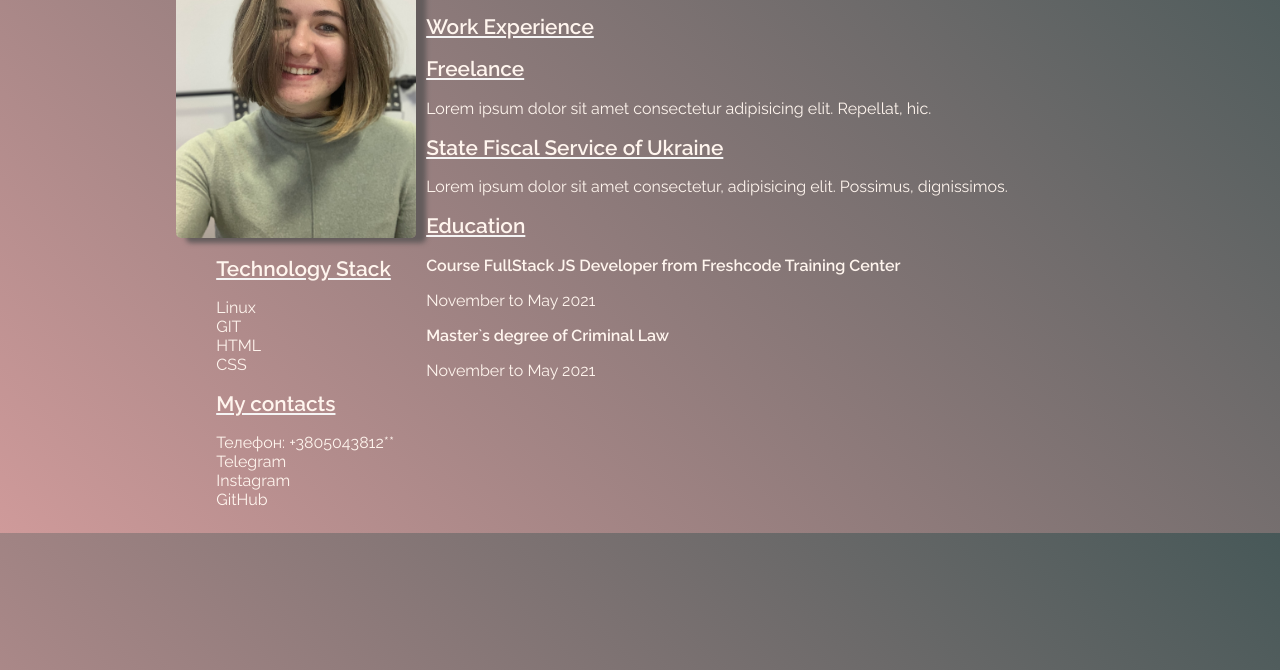
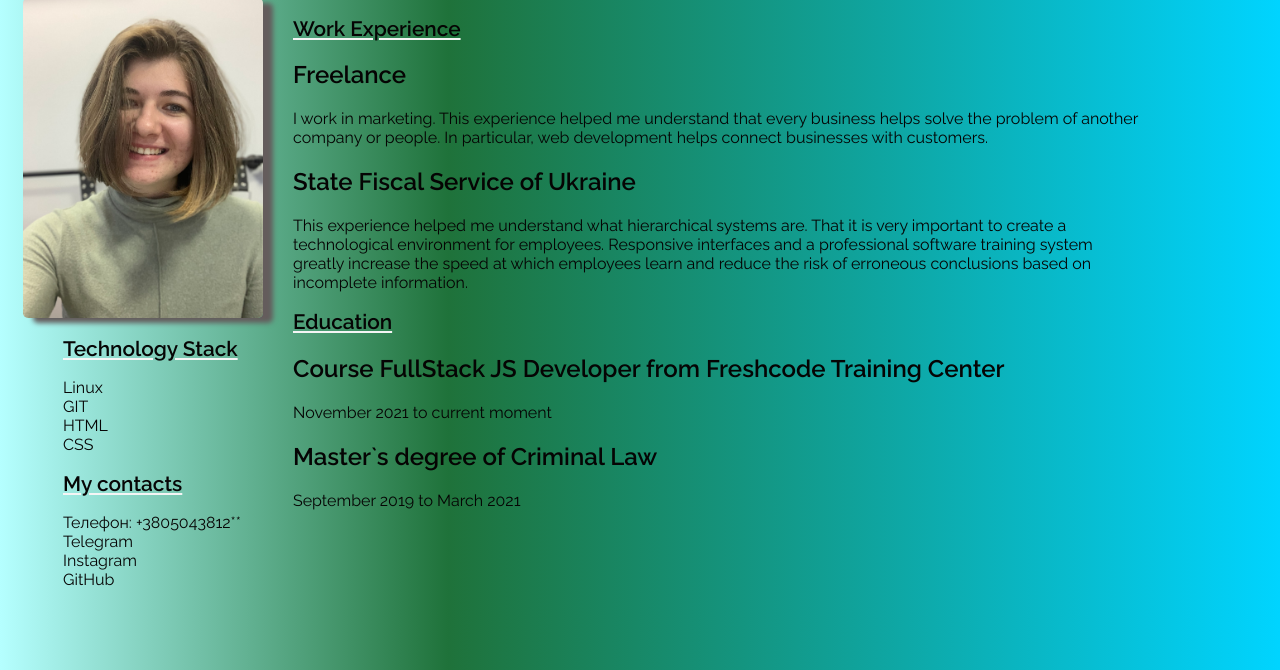
Before and after one commit to holubyulia/projects, a plain HTML site: page index.html in a window 1280 px wide. Shown: the part 130-800 px from the top of the page. Drawn offline with Linux system fonts and the light colour scheme.

Commit message:
Add content to html and change style.css

```diff
--- a/index.html
+++ b/index.html
@@ -32,13 +32,13 @@
             <ul>
                 <h2 class="title">My contacts</h2>
                 <li class="menu-item" >
-                    <a class="menu-item-link"href="tel:+38050438229">Телефон: +3805043812**</a>
+                    <a class="menu-item-link"href="tel:+380504381229">Телефон: +3805043812**</a>
                 </li>
                 <li class="menu-item">
-                    <a class="menu-item-link"href="#">Telegram</a>
+                    <a class="menu-item-link"href="@Yulia_Holub">Telegram</a>
                 </li>
                 <li class="menu-item">
-                    <a class="menu-item-link"href="#">Instagram</a>
+                    <a class="menu-item-link"href="@holub">Instagram</a>
                 </li>
                 <li class="menu-item">
                     <a class="menu-item-link"href="#">GitHub</a>
@@ -47,30 +47,25 @@
         </aside>
         <div class="section-wrap">
             <section>
-                <h2 class="title">About Me</h2>
-                <p>Lorem ipsum dolor sit amet consectetur adipisicing elit. Unde, tempora!</p>
-            </section>
-
-            <section>
                 <h2 class="title">Work Experience</h2>
                 <article>
-                    <h2 class="title">Freelance</h2>
-                    <p>Lorem ipsum dolor sit amet consectetur adipisicing elit. Repellat, hic.</p>
+                    <h2>Freelance</h2>
+                    <p>I work in marketing. This experience helped me understand that every business helps solve the problem of another company or people. In particular, web development helps connect businesses with customers.</p>
                 </article>
 
                 <article>
-                    <h2 class="title">State Fiscal Service of Ukraine</h2>
-                    <p>Lorem ipsum dolor sit amet consectetur, adipisicing elit. Possimus, dignissimos.</p>
+                    <h2>State Fiscal Service of Ukraine</h2>
+                    <p>This experience helped me understand what hierarchical systems are. That it is very important to create a technological environment for employees. Responsive interfaces and a professional software training system greatly increase the speed at which employees learn and reduce the risk of erroneous conclusions based on incomplete information. </p>
                 </article>
             <section>
                 <h2 class="title">Education</h2>
                 <article>
-                    <h3>Course FullStack JS Developer from Freshcode Training Center</h3>
-                    <p>November to May 2021</p>
+                    <h2>Course FullStack JS Developer from Freshcode Training Center</h2>
+                    <p>November 2021 to current moment</p>
                 </article>
                 <article>
-                    <h3>Master`s degree of Criminal Law</h3>
-                    <p>November to May 2021</p>
+                    <h2>Master`s degree of Criminal Law</h2>
+                    <p>September 2019 to March 2021</p>
                 </article>
             </section>
         </div>
--- a/сss/style.css
+++ b/сss/style.css
@@ -1,30 +1,28 @@
 *{
     box-sizing: border-box;
     font-family: "Raleway", sans-serif;
-    font-size: 16px;
-    color: seashell;
+    color: #050303fd;
 
 }
 body {
     height: 100%;
-    background: linear-gradient(45deg, rgb(207, 154, 154), rgb(71, 88, 88));
+    background: linear-gradient(90deg, rgba(181,255,255,1) 0%, rgba(31,114,58,1) 35%, rgba(0,212,255,1) 100%)
 }
 .header{
     display: flex;
     justify-content: center;
     align-content: center;
-    font-size: 3em;
+    font-size: 1.5em;
 }
 .main{
     width: 90vw;
-    padding-left: 1rem;
     display: flex;
     justify-content: center;
     align-content: center;
 
 }
 .aside, .section-wrap{
-    margin: 0 5px;
+    margin: 0 15px;
 }
 .title {
     font-size: 1.3em;
@@ -43,7 +41,6 @@ body {
 }
 .menu-item{
     list-style: none;
-
 }
 .menu-item-link{
     text-decoration: none;
```
